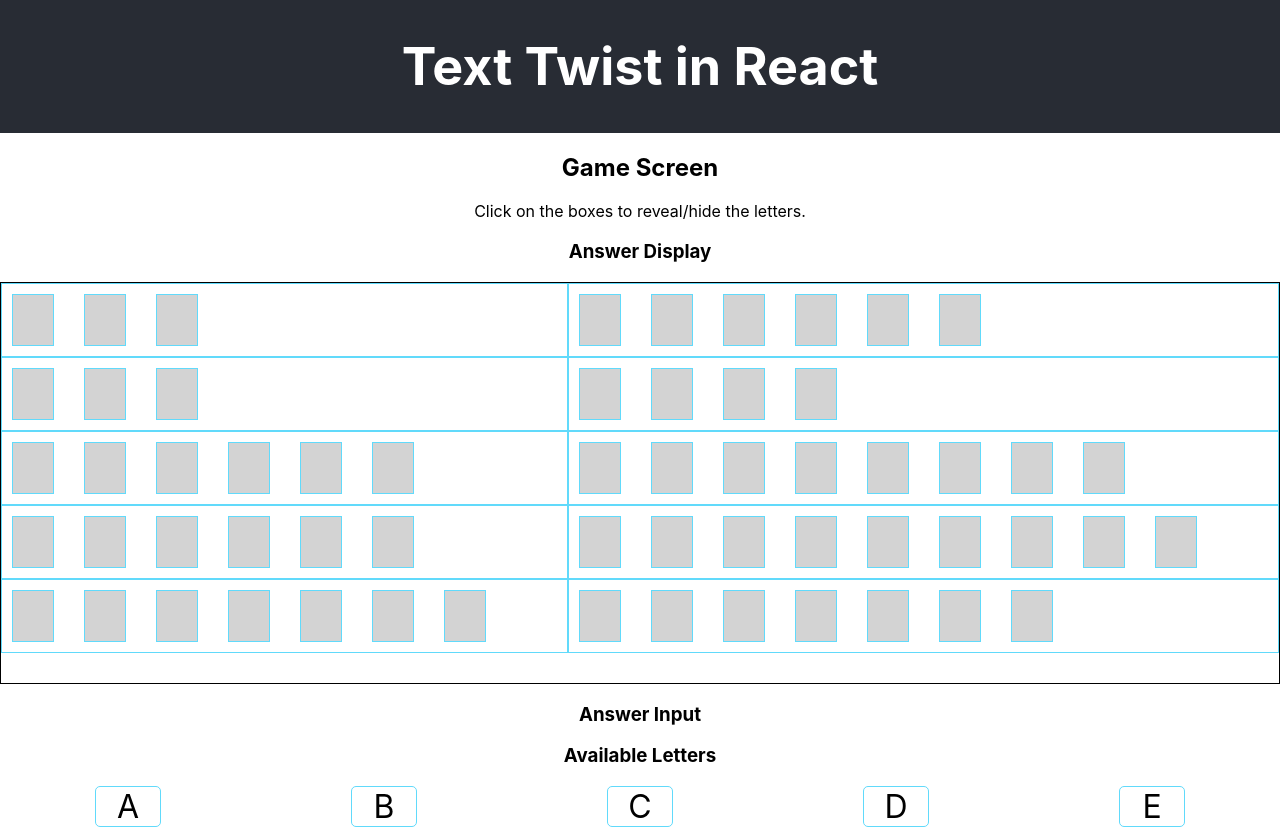
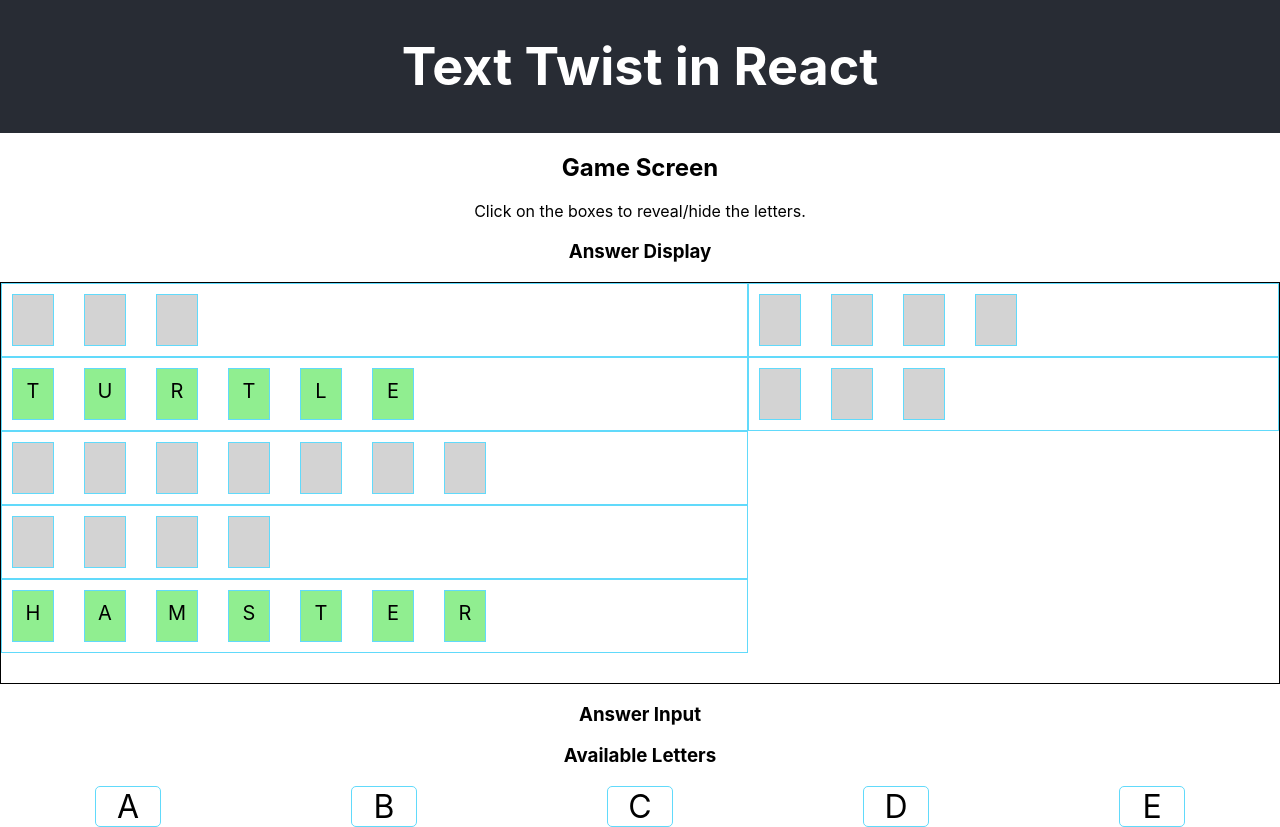
Before and after one commit to BBAlpert/react-text-twist, a React (Create React App) app: page / in a window 1280 px wide. Built offline with nearby package versions, Linux system fonts and the light colour scheme.

Commit message:
Hardcoded in wordMap

```diff
--- a/src/App.js
+++ b/src/App.js
@@ -5,7 +5,6 @@ import AnswerInput from "./Components/AnswerInput";
 import { useState } from "react";
 
 function App() {
-
   // Initialize the collection of words as a straightforward array
   const wordArray = [
     "dog",
@@ -21,10 +20,9 @@ function App() {
   ];
 
   // Turn the array of words into a map of objects with keys, the words themselves, and whether they are hidden
-
-  const wordMap = wordArray.map((myWord) => {
+  /* const wordMap = wordArray.map((myWord) => {
     myWord = myWord.toUpperCase();
-return {key:myWord, word: myWord, hidden: true};
+    return { key: myWord, word: myWord, hidden: true };
   });
 
   wordMap.forEach(myFunction);
@@ -33,6 +31,16 @@ return {key:myWord, word: myWord, hidden: true};
     console.log(value);
     console.log(value.word);
   }
+*/
+  const wordMap = [
+    { key: 0, word: "DOG", hidden: true },
+    { key: 1, word: "TURTLE", hidden: false },
+    { key: 2, word: "LEOPARD", hidden: true },
+    { key: 3, word: "FISH", hidden: true },
+    { key: 4, word: "HAMSTER", hidden: false },
+    { key: 5, word: "BIRD", hidden: true },
+    { key: 6, word: "CAT", hidden: true },
+  ];
 
   // Initialize the State-ed wordList with the objects in wordMap
   const [wordList, setWordList] = useState(wordMap);
@@ -47,10 +55,8 @@ const [wordList, setWordList] = useState(wordMap);
     { key: "cat", word: "cat", hidden: true },
   ];*/
 
-
   // Make a new array of letters
   const [letterList, setLetterList] = useState([]);
-
 
   const hideWord = (word) => {
     word.hidden = !word.hidden;
@@ -74,7 +80,7 @@ setLetterList(newLetters);
         <h2>Game Screen</h2>
         <p>Click on the boxes to reveal/hide the letters.</p>
         <AnswerDisplay wordList={wordList} />
-        <AnswerInput wordList={wordList} letterList = {letterList}/>
+        <AnswerInput wordList={wordList} letterList={letterList} />
         {/* why am i separating input and display like this? */}
       </div>
     </div>
```
Lines whose indentation alone changed are shown as unchanged.
